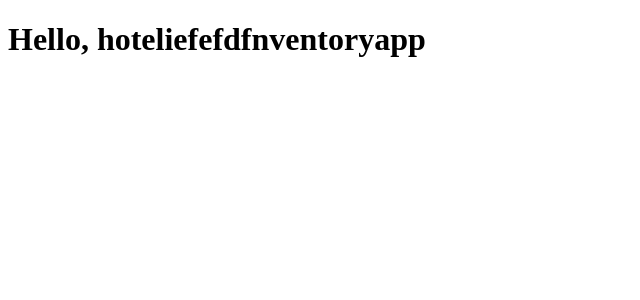
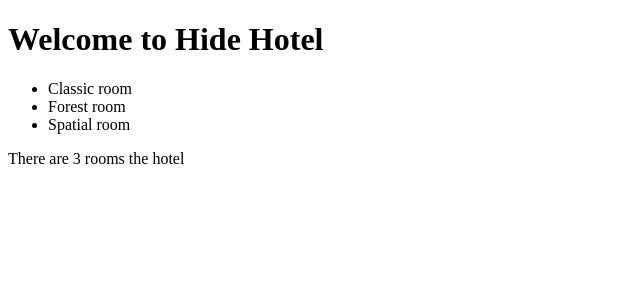
Before and after one commit to HidekashiLawliet/Angular, an Angular app: page / in a window 1280 px wide. Shown: the top 300 px of the page, without its empty margins (0-640 px from the left). Built offline with nearby package versions, Linux system fonts and the light colour scheme.

Commit message:
ADD{add roms module}
add modules and fixing bug

```diff
--- a/angular.json
+++ b/angular.json
@@ -8,7 +8,7 @@
       "schematics": {},
       "root": "",
       "sourceRoot": "src",
-      "prefix": "app",
+      "prefix": "hinv",
       "architect": {
         "build": {
           "builder": "@angular-devkit/build-angular:application",
--- a/src/app/app.component.html
+++ b/src/app/app.component.html
@@ -1 +1 @@
-<h1>Hello, {{ title }}</h1>
+<hinv-rooms></hinv-rooms>
--- a/src/app/app.component.ts
+++ b/src/app/app.component.ts
@@ -1,10 +1,12 @@
 import { Component } from '@angular/core';
 import { RouterOutlet } from '@angular/router';
+import { RoomsComponent } from './rooms/rooms.component';
+
 
 @Component({
-	selector: 'app-root',
+	selector: 'hinv-root',
 	standalone: true,
-	imports: [RouterOutlet],
+	imports: [RoomsComponent],
 	templateUrl: './app.component.html',
 	styleUrl: './app.component.css',
 })
--- /dev/null
+++ b/src/app/rooms/rooms.component.html
@@ -0,0 +1,7 @@
+<h1>Welcome to {{ hotelName }}</h1>
+<ul>
+    <li>{{ rooms[0].name }}</li>
+    <li>{{ rooms[1].name }}</li>
+    <li>{{ rooms[2].name }}</li>
+</ul>
+<div> There are {{ NumbsOfRooms }} rooms the hotel</div>
--- /dev/null
+++ b/src/app/rooms/rooms.component.ts
@@ -0,0 +1,29 @@
+import { Component } from '@angular/core';
+import { RouterOutlet } from '@angular/router';
+
+
+@Component({
+	selector: 'hinv-rooms',
+	standalone: true,
+	imports: [RouterOutlet],
+	templateUrl: './rooms.component.html',
+	styleUrl: './rooms.component.css'
+})
+export class RoomsComponent {
+	hotelName = "Hide Hotel"
+	rooms = [
+		{
+			name: "Classic room",
+			price: 100
+		},
+		{
+			name: "Forest room",
+			price: 200
+		},
+		{
+			name: "Spatial room",
+			price: 300
+		}
+	];
+	NumbsOfRooms = 3;
+}
--- a/src/index.html
+++ b/src/index.html
@@ -8,7 +8,7 @@
 		<link rel="icon" type="image/x-icon" href="favicon.ico" />
 	</head>
 	<body>
-		<app-root></app-root>
+		<hinv-root></hinv-root>
 		<!-- * get app routes from app.component.ts in src folder and then apply:
 		*																		templateUrl: './app.component.html',
 		*																		styleUrl: './app.component.css'
--- a/tsconfig.app.json
+++ b/tsconfig.app.json
@@ -10,7 +10,7 @@
   "files": [
     "src/main.ts",
     "src/main.server.ts",
-    "server.ts"
+    "server.ts",
   ],
   "include": [
     "src/**/*.d.ts"
```
Also changed, not shown: src/app/rooms/rooms.component.css (added), 1 other file (tests, documents, lock files or other folders).
